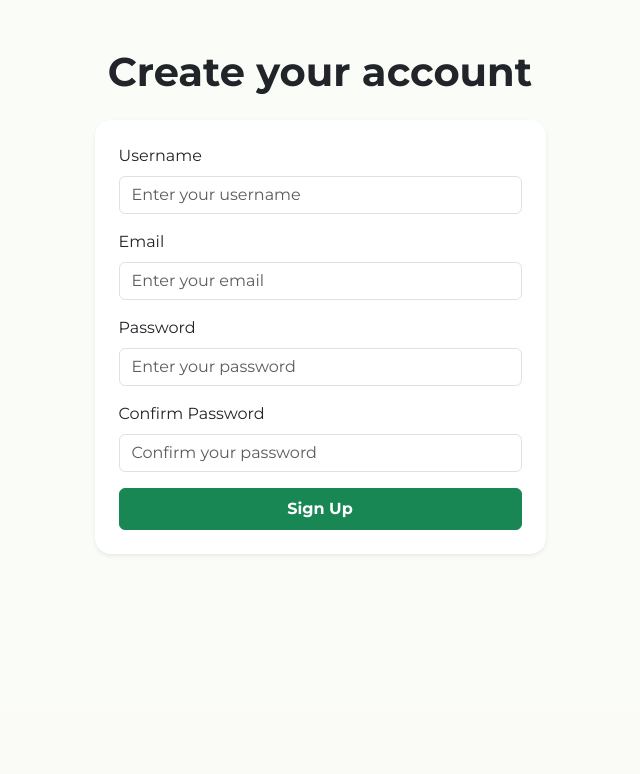
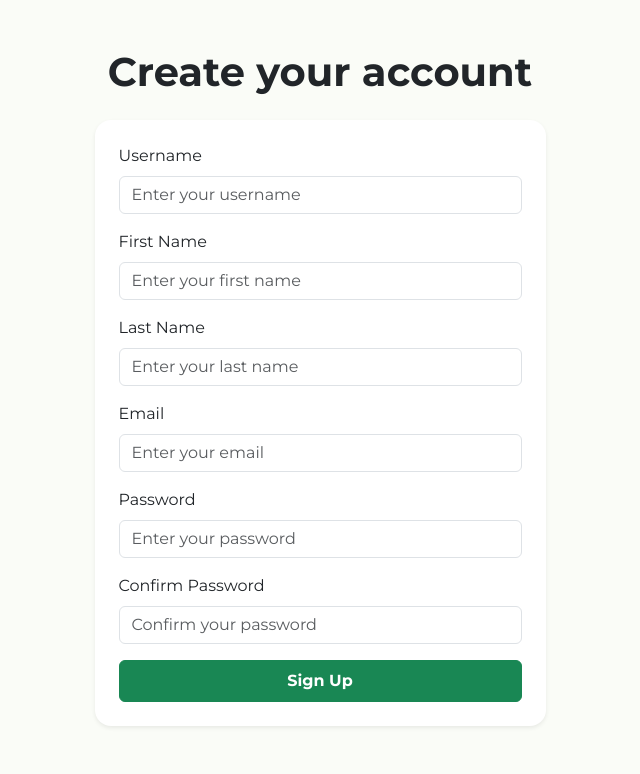
Before and after one commit to RaghadSbeih/event-culture-hub, a Django app: page /register/ in a window 1280 px wide. Shown: the part 90-864 px from the top of the page, without its empty margins (320-960 px from the left). Before the commit the page ends 645 px from the top, so only its background shows below. Run offline with Django 5.2, Linux system fonts and the light colour scheme.

Commit message:
Login in btn, registration form add (first and last names) (#5)

```diff
--- a/culture_hub/templates/base.html
+++ b/culture_hub/templates/base.html
@@ -135,7 +135,7 @@
                     <li class="nav-item"><a class="nav-link" href="/events/">Events</a></li>
                     <li class="nav-item"><a class="nav-link" href="/about/">About</a></li>
                     <li class="nav-item"><a class="nav-link" href="/contact/">Contact</a></li>
-                    {% if user.is_authenticated %}
+                    {% if request.session.user_id %}
                     <li class="nav-item"><a class="btn btn-success" href="/logout/">Log Out</a></li>
                     {% else %}
                     <li class="nav-item"><a class="btn btn-success" href="/login/">Log In</a></li>
--- a/culture_hub/templates/register.html
+++ b/culture_hub/templates/register.html
@@ -20,6 +20,16 @@
                     required>
             </div>
             <div class="mb-3">
+                <label for="first_name" class="form-label">First Name</label>
+                <input type="text" class="form-control" id="first_name" name="first_name" placeholder="Enter your first name"
+                    required>
+            </div>
+            <div class="mb-3">
+                <label for="last_name" class="form-label">Last Name</label>
+                <input type="text" class="form-control" id="last_name" name="last_name" placeholder="Enter your last name"
+                    required>
+            </div>
+            <div class="mb-3">
                 <label for="email" class="form-label">Email</label>
                 <input type="email" class="form-control" id="email" name="email" placeholder="Enter your email"
                     required>
```
